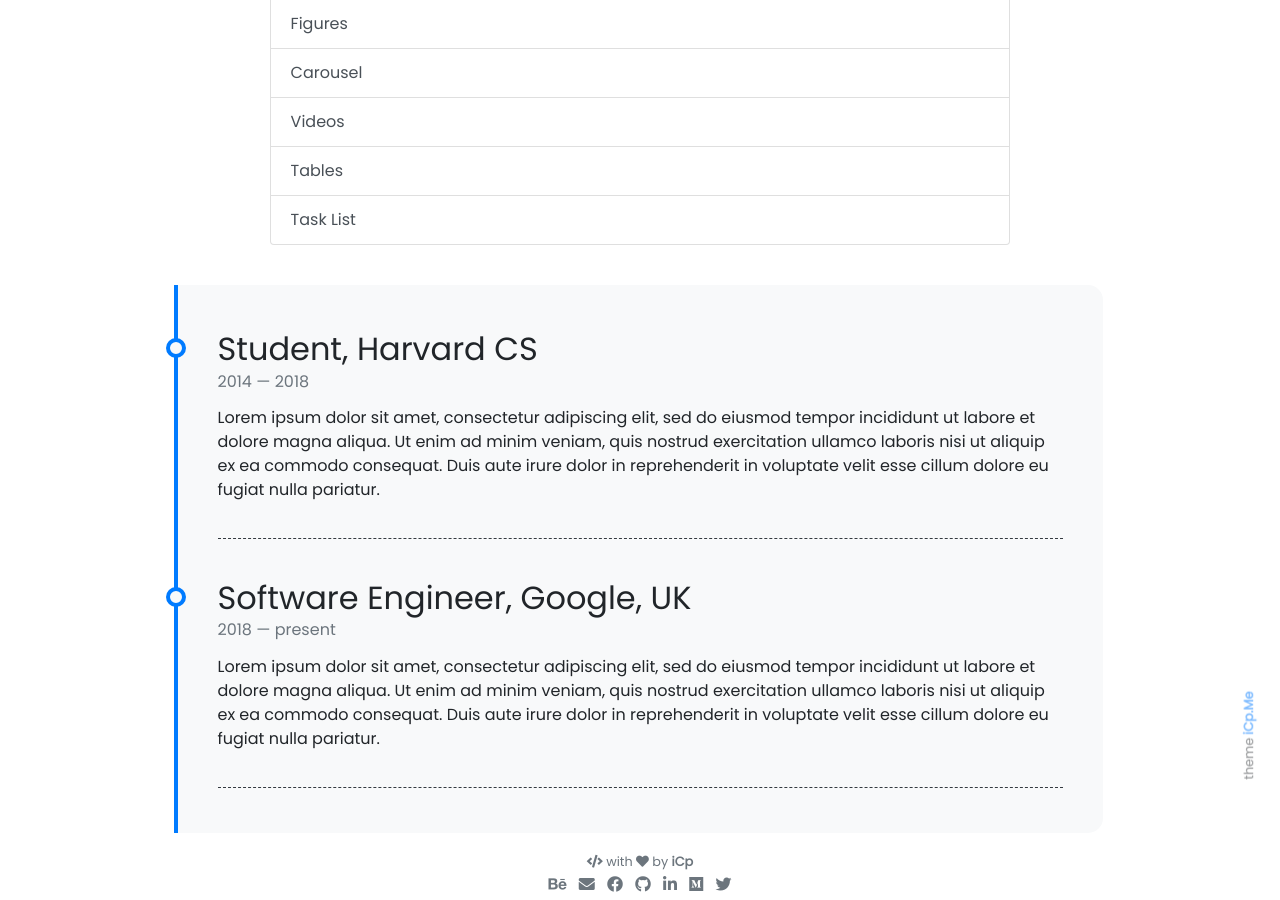
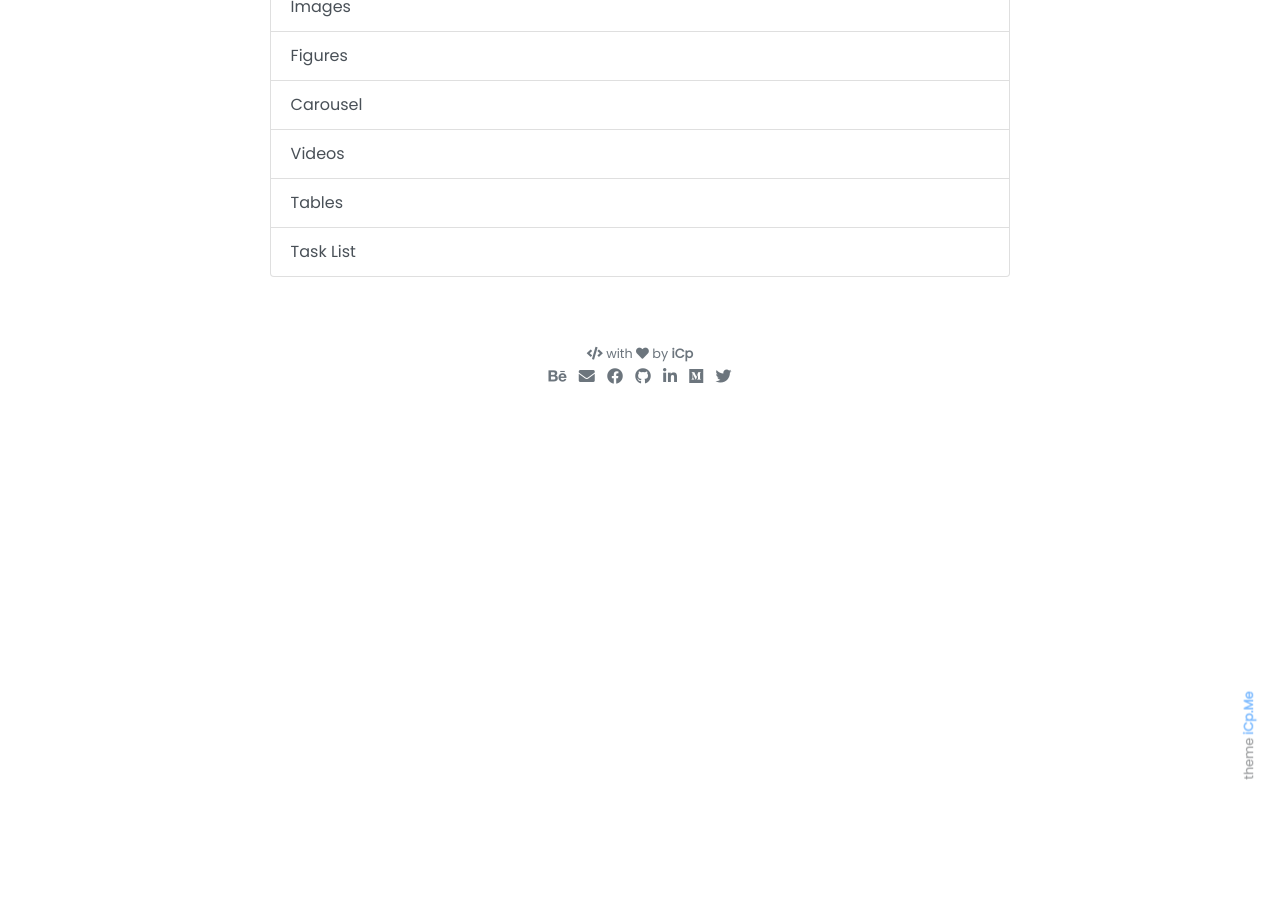
Before and after one commit to WorkSpacesPro/icp, a Jekyll site: the page built from pages/docs.md, in a window 1280 px wide and 900 px high, scrolled down 1324 px. Built offline with Jekyll 4.4.1, drawn with Linux system fonts in a browser that asks for light colours; emoji names are drawn with the system emoji font; after the commit the page ends 1729 px from its top, so only the background shows below that; some of the changed lines change nothing that is shown.

Commit message:
Update docs.md

```diff
--- a/pages/docs.md
+++ b/pages/docs.md
@@ -14,36 +14,29 @@
 <div class="col-lg-10 mx-auto mt-5 markdown-body">
   <h1>Elements</h1>
 
-
-
-<div class="list-group my-3">
-<a class="list-group-item active disabled text-white">Table of Contents</a>
-<a class="list-group-item list-group-item-action" href="#headers">Headers</a>
-<a class="list-group-item list-group-item-action" href="#emphasis">
-         Emphasis</a><a class="list-group-item list-group-item-action" href="#highlight">
-         Highlight</a><a class="list-group-item list-group-item-action" href="#blockquotes">
-         Blockquotes</a><a class="list-group-item list-group-item-action" href="#links">
-         Links</a><a class="list-group-item list-group-item-action" href="#line-breaks">
-         Line Breaks</a><a class="list-group-item list-group-item-action" href="#horizontal-rule">
-         Horizontal Rule</a><a class="list-group-item list-group-item-action" href="#code">
-         Code</a><a class="list-group-item list-group-item-action" href="#syntax-highlighting">
-         Syntax Highlighting</a><a class="list-group-item list-group-item-action" href="#github-gists">
-         Github Gists</a><a class="list-group-item list-group-item-action" href="#buttons">
-         Buttons</a><a class="list-group-item list-group-item-action" href="#ordered-list">
-         Ordered List</a><a class="list-group-item list-group-item-action" href="#unordered-list">
-         Unordered List</a><a class="list-group-item list-group-item-action" href="#list-group">
-         List Group</a><a class="list-group-item list-group-item-action" href="#table-of-contents">
-         Table Of Contents</a><a class="list-group-item list-group-item-action" href="#images">
-         Images</a><a class="list-group-item list-group-item-action" href="#figures">
-         Figures</a><a class="list-group-item list-group-item-action" href="#carousel">
-         Carousel</a><a class="list-group-item list-group-item-action" href="#videos">
-         Videos</a><a class="list-group-item list-group-item-action" href="#tables">
-         Tables</a><a class="list-group-item list-group-item-action" href="#task-list">
-         Task List</a>
+<div class="list-group my-5">
+  <a class="list-group-item active disabled text-white">Table of Contents</a>
+  <a class="list-group-item list-group-item-action" href="https://icp.me/docs">Headers</a>
+  <a class="list-group-item list-group-item-action" href="#emphasis">Emphasis</a>
+  <a class="list-group-item list-group-item-action" href="#highlight">Highlight</a>
+  <a class="list-group-item list-group-item-action" href="#blockquotes">Blockquotes</a>
+  <a class="list-group-item list-group-item-action" href="#links">Links</a>
+  <a class="list-group-item list-group-item-action" href="#line-breaks">Line Breaks</a>
+  <a class="list-group-item list-group-item-action" href="#horizontal-rule">Horizontal Rule</a>
+  <a class="list-group-item list-group-item-action" href="#code">Code</a>
+  <a class="list-group-item list-group-item-action" href="#syntax-highlighting">Syntax Highlighting</a>
+  <a class="list-group-item list-group-item-action" href="#github-gists">Github Gists</a>
+  <a class="list-group-item list-group-item-action" href="#buttons"> Buttons</a>
+  <a class="list-group-item list-group-item-action" href="#ordered-list">Ordered List</a>
+  <a class="list-group-item list-group-item-action" href="#unordered-list"> Unordered List</a>
+  <a class="list-group-item list-group-item-action" href="#list-group">List Group</a>
+  <a class="list-group-item list-group-item-action" href="#table-of-contents">Table Of Contents</a>
+  <a class="list-group-item list-group-item-action" href="#images">Images</a>
+  <a class="list-group-item list-group-item-action" href="#figures"> Figures</a>
+  <a class="list-group-item list-group-item-action" href="#carousel"> Carousel</a>
+  <a class="list-group-item list-group-item-action" href="#videos"> Videos</a>
+  <a class="list-group-item list-group-item-action" href="#tables"> Tables</a>
+  <a class="list-group-item list-group-item-action" href="#task-list">Task List</a>
 
 </div>
 </div>
-
-<div class="row">
-{% include about/timeline.html %}
-</div>
```
